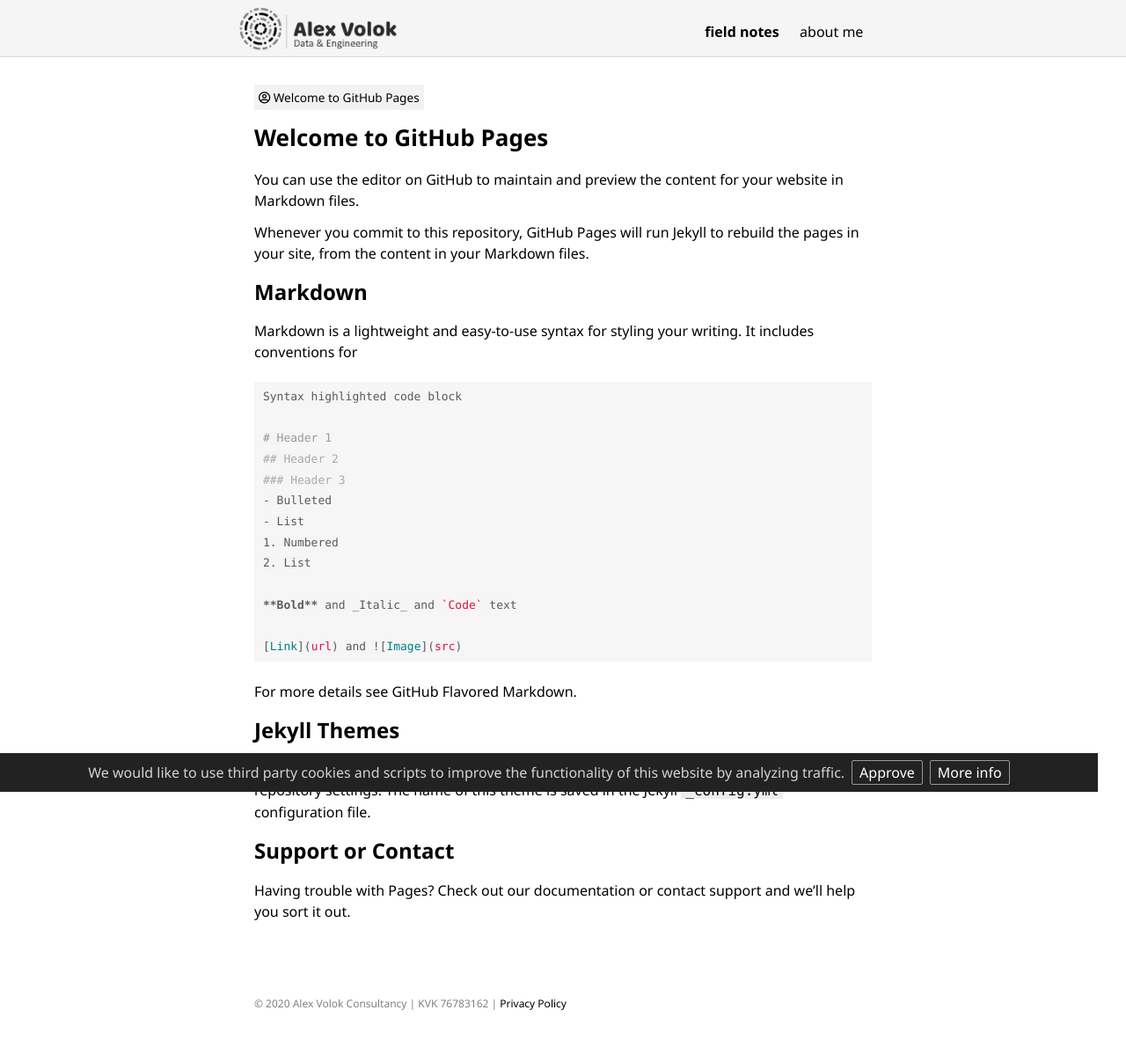
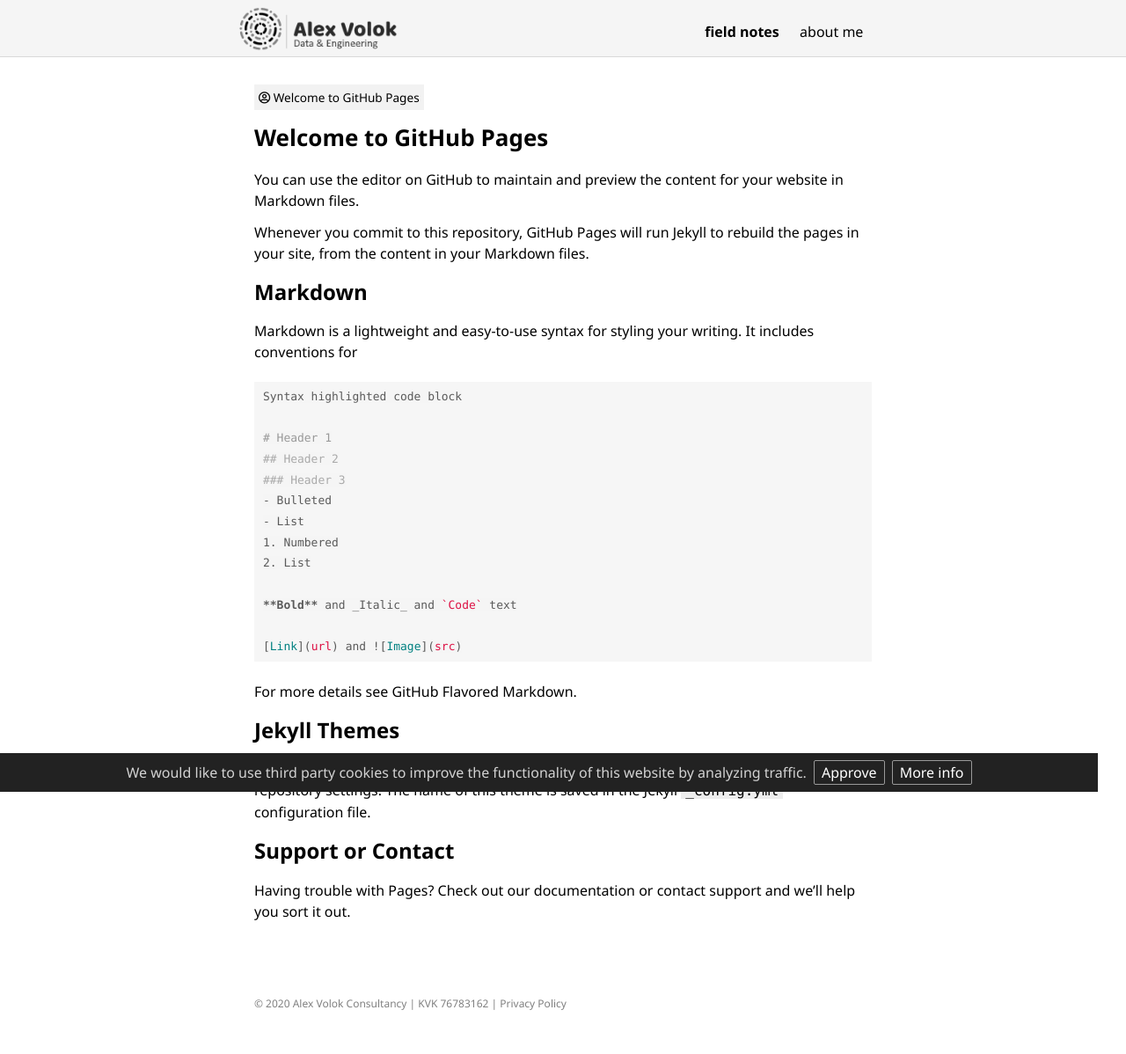
Before and after one commit to alexvolok/alexvolok.github.io, a Jekyll site: the page built from index.md, in a window 1280 px wide. Shown: the whole page at 88% size. Built offline with Jekyll 4.4.1, drawn with Linux system fonts in a browser that asks for light colours; some web fonts are replaced; our own code applies the rules of GitHub Pages for plain Markdown files.

Commit message:
adjustments

```diff
--- a/_includes/foot.html
+++ b/_includes/foot.html
@@ -20,7 +20,7 @@
         #cookie-notice a {position: relative; bottom: 4px; color: white; border: #999 solid 1px;    padding: 1px 8px;    border-radius: 2px;}
     }
 </style>
-<div id="cookie-notice"><span>We would like to use third party cookies and scripts to improve the functionality of this website by analyzing traffic.</span><a id="cookie-notice-accept" class="btn btn-primary btn-sm">Approve</a><a href="/privacy" class="btn btn-primary btn-sm">More info</a></div>
+<div id="cookie-notice"><span>We would like to use third party cookies to improve the functionality of this website by analyzing traffic.</span><a id="cookie-notice-accept" class="btn btn-primary btn-sm">Approve</a><a href="/privacy" class="btn btn-primary btn-sm">More info</a></div>
 <script>
     function createCookie(name,value,days) {
         var expires = "";
--- a/_includes/footer.html
+++ b/_includes/footer.html
@@ -1,5 +1,5 @@
 <footer class="site-footer">
   <div class="container">
-    <small class="block">&copy; {{ site.time | date: '%Y' }} Alex Volok Consultancy | KVK 76783162 | <a href="/privacy">Privacy Policy</a>
+    <small class="block">&copy; {{ site.time | date: '%Y' }} Alex Volok Consultancy | KVK 76783162 | <a style="color: gray;" href="/privacy">Privacy Policy</a>
   </div>
 </footer>
```
